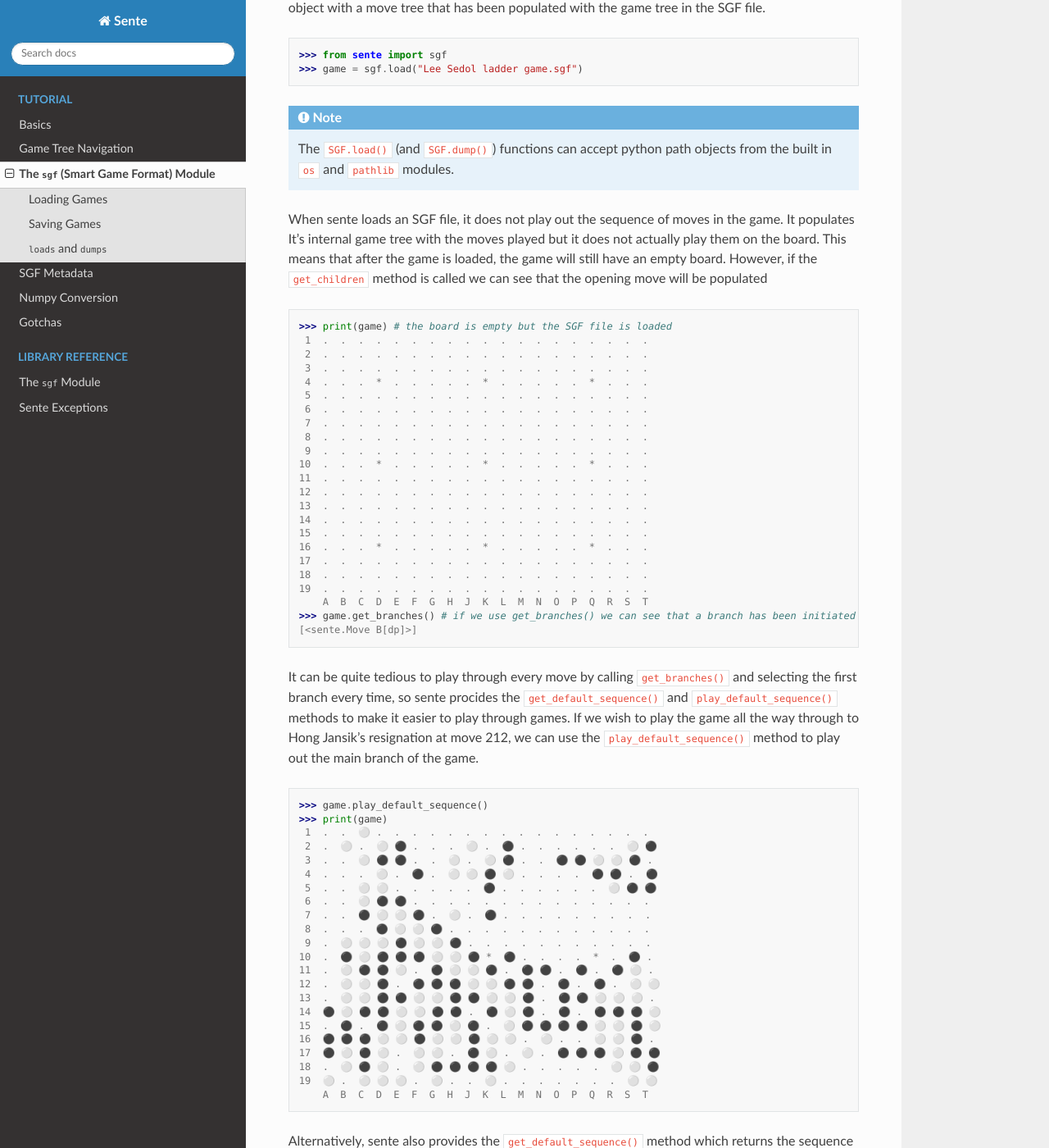
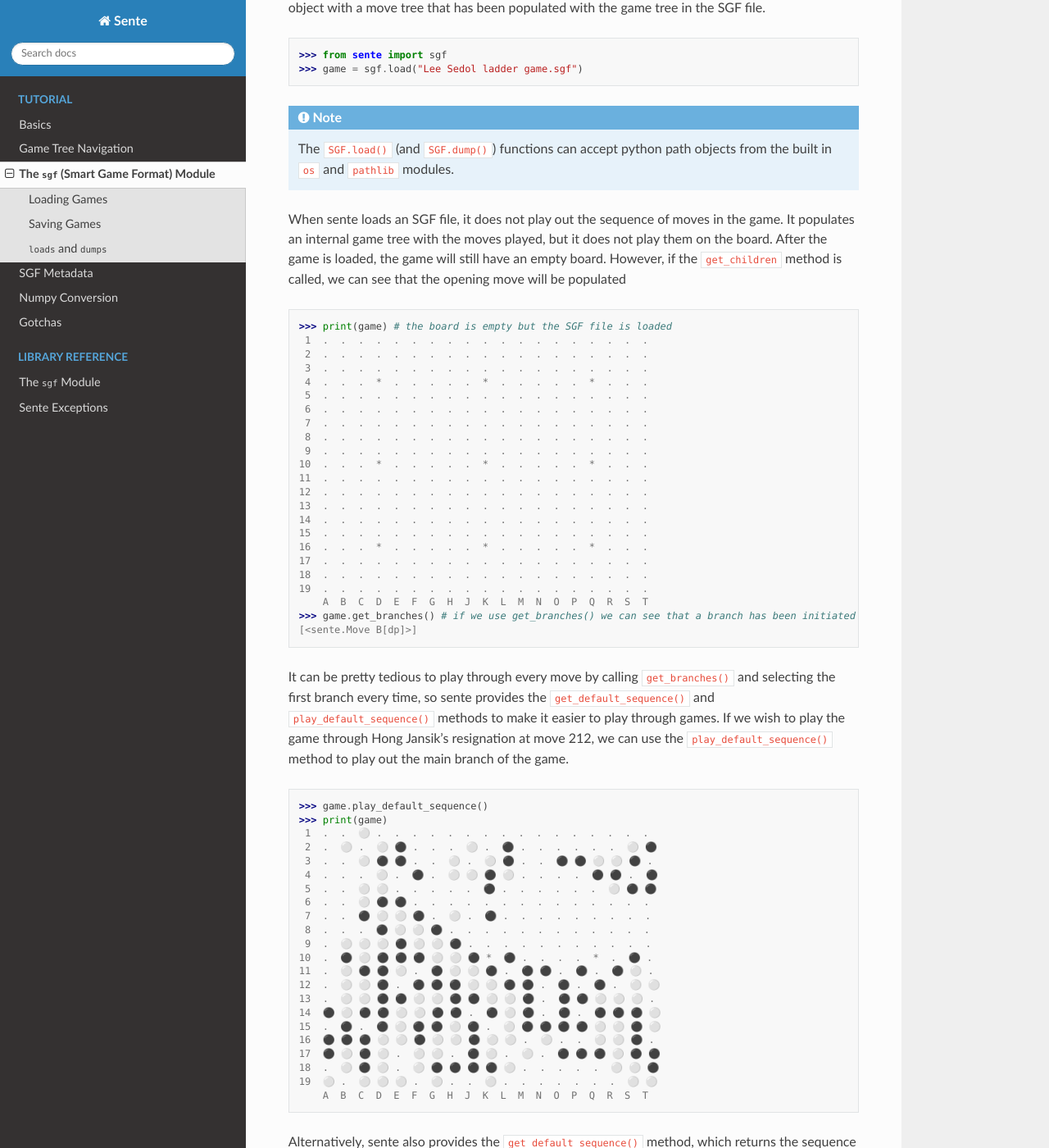
Before and after one commit to atw1020/sente, a Sphinx documentation site: the page built from docs/tutorial/sgf.rst, in a window 1280 px wide and 1400 px high, scrolled down 446 px. Shown: the whole window at 82% size. Built offline with Sphinx 7.4.7 and the Read the Docs theme 2.0.0, drawn with Linux system fonts in a browser that asks for light colours; some of the changed text lies outside the part shown.

Commit message:
fixed some grammar

```diff
--- a/docs/tutorial/basics.rst
+++ b/docs/tutorial/basics.rst
@@ -81,7 +81,7 @@
         A  B  C  D  E  F  G  H  J  K  L  M  N  O  P  Q  R  S  T
 
 The text created by printing a Sente board is designed to be similar to the [gomill ascii boards output](https://mjw.woodcraft.me.uk/gomill/doc/0.7/ascii_boards.html).
-Unlike Gomill however, Sente uses unicode characters to represent black and white stones to make complex board positions more visible and also plots star points.
+Unlike Gomill however, Sente uses Unicode characters to represent black and white stones to make complex board positions more visible and plot star points.
 
 Finally, Sente also provides utilities for reading and saving SGF files using the `sente.SGF` module
 
--- a/docs/tutorial/sgf.rst
+++ b/docs/tutorial/sgf.rst
@@ -28,9 +28,9 @@
 .. Note:: The ``SGF.load()`` (and ``SGF.dump()``) functions can accept python path objects from the built in ``os`` and ``pathlib`` modules.
 
 When sente loads an SGF file, it does not play out the sequence of moves in the game.
-It populates It's internal game tree with the moves played but it does not actually play them on the board.
-This means that after the game is loaded, the game will still have an empty board.
-However, if the ``get_children`` method is called we can see that the opening move will be populated
+It populates an internal game tree with the moves played, but it does not play them on the board.
+After the game is loaded, the game will still have an empty board.
+However, if the ``get_children`` method is called, we can see that the opening move will be populated
 
 .. code-block:: python
 
@@ -85,8 +85,8 @@
     >>> game.get_branches() # if we use get_branches() we can see that a branch has been initiated
     [<sente.Move B[pd]>]
 
-It can be quite tedious to play through every move by calling ``get_branches()`` and selecting the first branch every time, so sente procides the ``get_default_sequence()`` and ``play_default_sequence()`` methods to make it easier to play through games.
-If we wish to play the game all the way through to Hong Jansik's resignation at move 212, we can use the ``play_default_sequence()`` method to play out the main branch of the game.
+It can be pretty tedious to play through every move by calling ``get_branches()`` and selecting the first branch every time, so sente provides the ``get_default_sequence()`` and ``play_default_sequence()`` methods to make it easier to play through games.
+If we wish to play the game through Hong Jansik's resignation at move 212, we can use the ``play_default_sequence()`` method to play out the main branch of the game.
 
 .. code-block:: python
 
@@ -139,8 +139,8 @@
     19  ⚪ .  ⚪ ⚪ ⚪ .  ⚪ .  .  ⚪ .  .  .  .  .  .  .  ⚪ ⚪
         A  B  C  D  E  F  G  H  J  K  L  M  N  O  P  Q  R  S  T
 
-Alternatively, sente also provides the ``get_default_sequence()`` method which returns the sequence of moves rather than playing them out.
-Because the sequence of moves is a python list, it is subject to python list slicing which can be used to play the first X moves of the game if desired.
+Alternatively, sente also provides the ``get_default_sequence()`` method, which returns the sequence of moves rather than playing them out.
+Because the sequence of moves is a python list, it is subject to python list slicing, which can be used to play the first X moves of the game if desired.
 
 .. code-block:: python
 
@@ -200,8 +200,8 @@
 Saving Games
 ------------
 
-Once a game has been played out, the ``sgf.dump()`` function can be used to save a SGF of the file.
-If it is desired to add SGF metadata to the file such as the player's names and ranks, it must be done before dumping the game.
+Once a game has been played out, the ``sgf.dump()`` function can save a SGF of the file.
+If it is desired to add SGF metadata to the file, such as the player's names and ranks, it must be done before dumping the game.
 See :ref:`SGF Metadata` for more details
 
 .. code-block:: python
```
Also changed, not shown: other parts of docs/tutorial/sgf.rst (+2 -2 lines), docs/tutorial/SGF Metadata.rst (+10 -10 lines), docs/tutorial/game tree navigation.rst (+6 -6 lines), docs/tutorial/gotchas.rst (+7 -54 lines), docs/tutorial/numpy.rst (+6 -6 lines), 1 other file.
